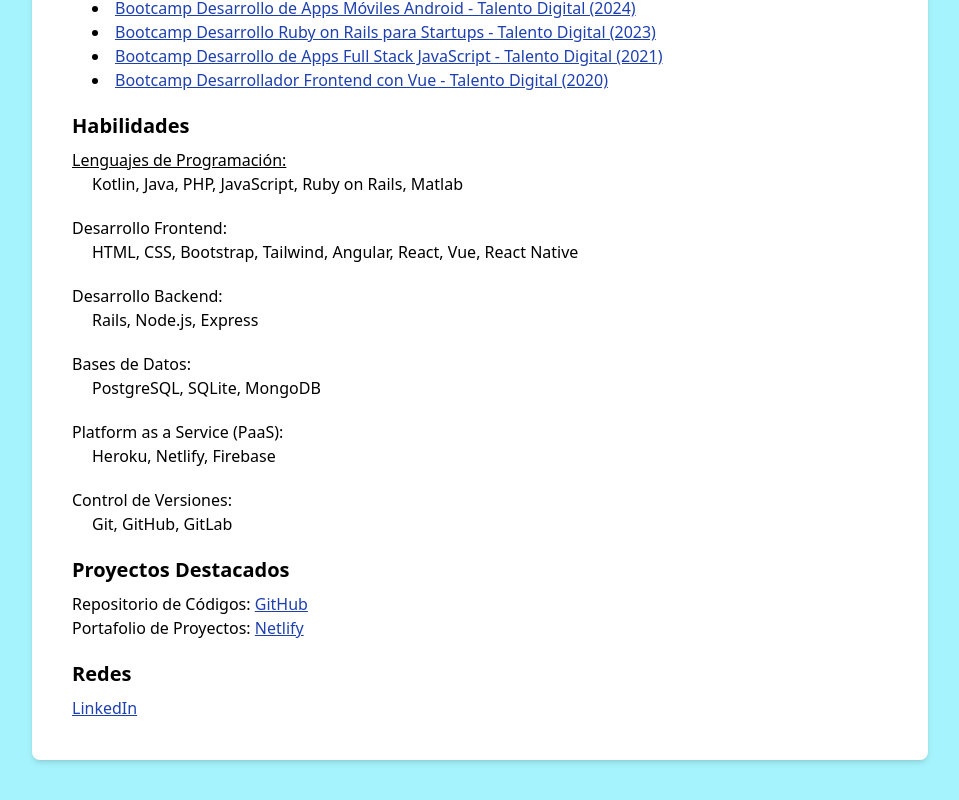
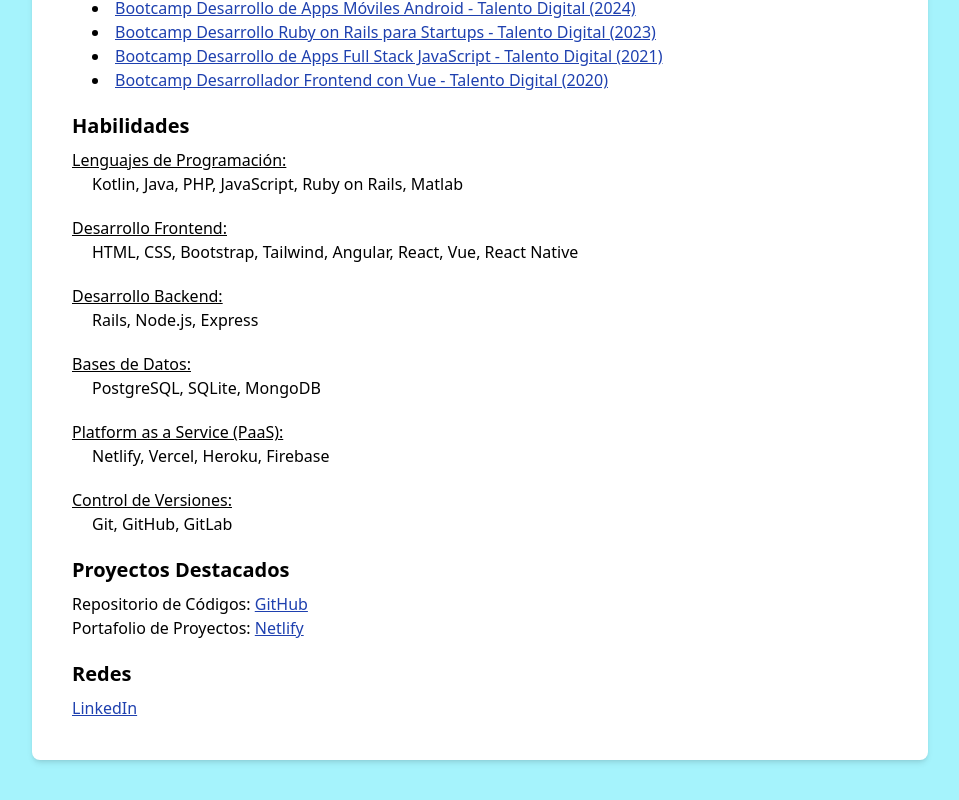
Before and after one commit to pedro-donoso/portafolio-nextjs, a Next.js app: page / in a window 1280 px wide. Shown: the part 1136-1936 px from the top of the page, without its empty margins (160-1119 px from the left). Built offline with nearby package versions, Linux system fonts and the light colour scheme.

Commit message:
agrego subrayado

```diff
--- a/app/page.tsx
+++ b/app/page.tsx
@@ -161,23 +161,23 @@
      <p className="list-disc list-inside ml-5 mb-5 text-justify">
       Kotlin, Java, PHP, JavaScript, Ruby on Rails, Matlab
      </p>
-     <h3>Desarrollo Frontend:</h3>
+     <h3 className="underline">Desarrollo Frontend:</h3>
      <p className="list-disc list-inside ml-5 mb-5 text-justify">
       HTML, CSS, Bootstrap, Tailwind, Angular, React, Vue, React Native
      </p>
-     <h3>Desarrollo Backend:</h3>
+     <h3 className="underline">Desarrollo Backend:</h3>
      <p className="list-disc list-inside ml-5 mb-5 text-justify">
       Rails, Node.js, Express
      </p>
-     <h3>Bases de Datos:</h3>
+     <h3 className="underline">Bases de Datos:</h3>
      <p className="list-disc list-inside ml-5 mb-5 text-justify">
       PostgreSQL, SQLite, MongoDB
      </p>
-     <h3>Platform as a Service (PaaS):</h3>
+     <h3 className="underline">Platform as a Service (PaaS):</h3>
      <p className="list-disc list-inside ml-5 mb-5 text-justify">
-      Heroku, Netlify, Firebase
+      Netlify, Vercel, Heroku, Firebase
      </p>
-     <h3>Control de Versiones:</h3>
+     <h3 className="underline">Control de Versiones:</h3>
      <p className="list-disc list-inside ml-5 mb-5 text-justify">
       Git, GitHub, GitLab
      </p>
```
